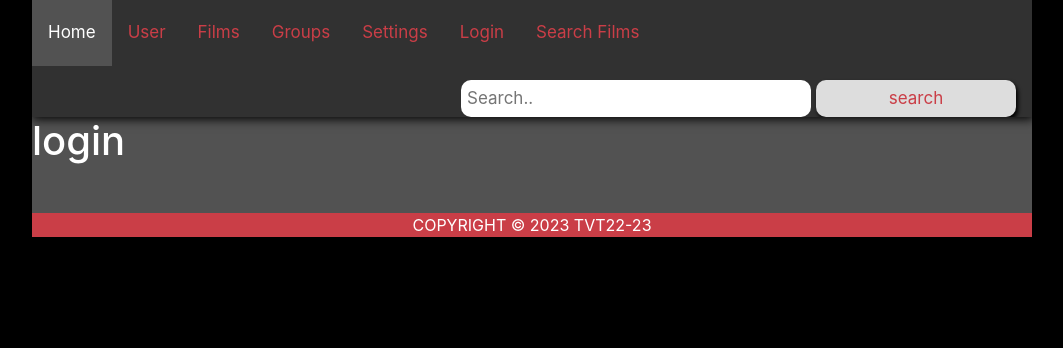
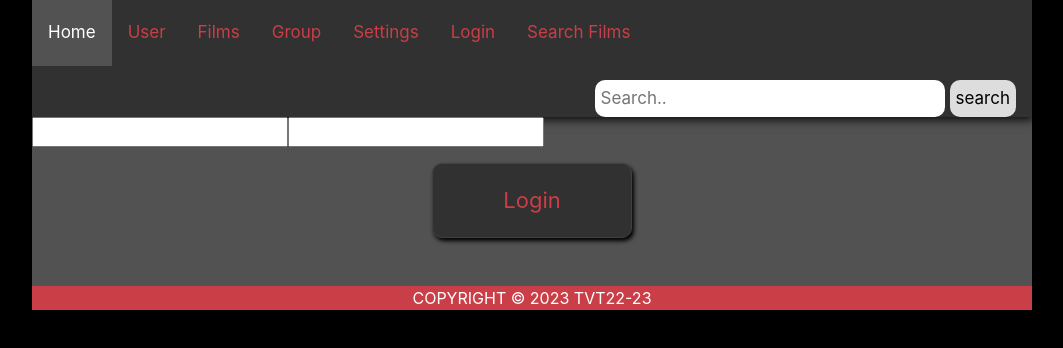
Before and after one commit to TVT22-23/WebbikehitysProjekti, a React (Create React App) app in the folder react/: page /login in a window 1280 px wide. Shown: the top 348 px of the page, without its empty margins (108-1171 px from the left). Built offline with nearby package versions, Linux system fonts and the light colour scheme.

Commit message:
login toimii
Login toimii, myös vaikka sivun päivittää

```diff
--- a/react/package.json
+++ b/react/package.json
@@ -3,6 +3,7 @@
   "version": "0.1.0",
   "private": true,
   "dependencies": {
+    "@preact/signals-react": "^1.3.7",
     "@testing-library/jest-dom": "^5.17.0",
     "@testing-library/react": "^13.4.0",
     "@testing-library/user-event": "^13.5.0",
--- a/react/src/App.css
+++ b/react/src/App.css
@@ -96,7 +96,7 @@
 }
 
 .link-style a,
-button {
+.link-style button {
   margin-left: auto;
   margin-right: auto;
   margin-top: 1rem;
--- a/react/src/App.js
+++ b/react/src/App.js
@@ -2,7 +2,7 @@
 // import axios from "axios";
 import { Route, Routes } from "react-router-dom";
 import { User } from "./components/User";
-import { Login } from "./components/Auth";
+import Login from "./components/Login";
 import { NavbarContext } from "./components/Contexts";
 import { Navbar } from "./components/Navbar";
 import Groups from "./components/Groups";
@@ -29,8 +29,8 @@ function App() {
       </NavbarContext.Provider>
       <Routes>
         <Route path='' element={<Home />} />
-          <Route path='searchFilms' element={<SearchFilms />} />
-          <Route path="/user" element={<User />} />
+        <Route path='searchFilms' element={<SearchFilms />} />
+        <Route path="/user" element={<User />} />
         <Route path='/film' element={<Film />} >
           <Route path='cast' element={<Cast />} />
           <Route path='crew' element={<Crew />} />
--- a/react/src/components/Auth.js
+++ b/react/src/components/Auth.js
@@ -1,18 +1,29 @@
-// import { useContext } from "react";
-// import { LoginContext} from "./Contexts"
+import axios from "axios";
+import { useEffect, useState } from "react";
+import { TokenContext } from "./Contexts";
+import Login from "./Login";
 
-function Login() {
-    // const { login, setLogin } = useContext(LoginContext);
+function Authorization() {
 
-    // const buttonLabel = login ? 'logout' : 'login';
+    //login is controlled by token that is save to session storag.
+    const [token, setToken] = useState(() => {
+        const t = sessionStorage.getItem('token');
+        return t === null || t === 'null' ? '' : t;
+    });
+
+    //Setting token for axios header as deafult.
+    axios.defaults.headers.common['Authorization'] = 'Bearer ' + token;
+
+    //Saving the token to session storage if it changes.
+    useEffect(() => {
+        sessionStorage.setItem('token', token);
+    }, [token]);
 
     return (
-        <div>
-            <h1>login</h1>
-            {/* {login ? <h2>Welcome</h2> : <h2>unauthorized</h2>}
-            <button onClick={() => setLogin(prev => !prev)}>{buttonLabel}</button> */}
-        </div>
+        <TokenContext.Provider value={{ token, setToken }}>
+            <Login />
+        </TokenContext.Provider>
     );
 }
 
-export {Login};
+export default Authorization;
--- a/react/src/components/Film.js
+++ b/react/src/components/Film.js
@@ -1,5 +1,5 @@
-import { Link, Outlet, useParams } from "react-router-dom";
-import { Col, Container, Image, Row, Form } from 'react-bootstrap';
+import { useParams } from "react-router-dom";
+import { Col, Container, Image, Row} from 'react-bootstrap';
 import movie_poster from '../testikuvia/movie_poster.jpg';
 import disney from '../testikuvia/disney.png'
 import hbo from '../testikuvia/hbo.png'
@@ -81,7 +81,7 @@ function FilmInfo(){
 function WhereToWatch(){
   return(
     <div>
-      <p class="watch">
+      <p className="watch">
         <button className="whereButton">
           <Image src={netflix} height={70}/>
         </button>
--- /dev/null
+++ b/react/src/components/Login.js
@@ -0,0 +1,48 @@
+import { useState } from "react";
+import axios from "axios";
+import { jwtToken } from "./Signals";
+
+
+
+//login: post uname and pw and get jwtToken as response, if logged in display logged in
+//if not logged in, display loginForm and create an account
+function Login() {
+
+
+    return (
+
+        <div className="link-style">
+            {jwtToken.value.length === 0 ? <LoginForm /> :
+                <button onClick={() => jwtToken.value = ''}>Logout</button>}
+        </div>
+
+    )
+}
+
+function LoginForm() {
+    const [user_name, setUser_name] = useState('');
+    const [password, setPassword] = useState('');
+
+    function login() {
+        //send user_name and password as formdata
+        const formData = new FormData();
+        formData.append('user_name', user_name);
+        formData.append('password', password);
+
+        axios.post('/account/login', formData)
+        .then(resp => jwtToken.value = resp.data.jwtToken)
+        .catch(error => console.log(error.response.data));
+    }
+    return (
+        <div>
+                <div className="link-style">
+                    <input onChange={e => setUser_name(e.target.value)}></input>
+                    <input onChange={e => setPassword(e.target.value)}></input>
+                    <button onClick={login} >Login</button>
+                </div>
+
+        </div>
+    );
+}
+
+export default Login;
--- a/react/src/components/Navbar.js
+++ b/react/src/components/Navbar.js
@@ -5,21 +5,21 @@ function Navbar() {
 return(
 <div className="topnav">
 
-  {/* <Link to="/" className="active">Home</Link>
+  <Link to="/" className="active">Home</Link>
   <Link to="/user">User</Link>
   <Link to="/film">Films</Link>
   <Link to="/group">Group</Link>
   <Link to="/settings">Settings</Link>
   <Link to="/login">Login</Link>
-  <Link to="/searchFilms">Search Films</Link> */}
+  <Link to="/searchFilms">Search Films</Link>
 
-  <a className="active" href="/" >Home</a>
+  {/* <a className="active" href="/" >Home</a>
    <a href="user">User</a>
   <a href="film">Films</a>
   <a href="groups">Groups</a>
   <a href="settings">Settings</a>
   <a href="login">Login</a>
-  <a href="searchFilms">Search Films</a>
+  <a href="searchFilms">Search Films</a> */}
 
   <div className="search-container">
     <form action="/action_page.php">
--- a/react/src/components/Review-modal.js
+++ b/react/src/components/Review-modal.js
@@ -19,7 +19,7 @@ const mockReviews = [
 //         })
 // }, []);
 
-//fetches review data and
+//fetches review data
 function ModalReview({ id, show, handleClose }) {
 
     const [review, setReview] = useState(null);
--- /dev/null
+++ b/react/src/components/Signals.js
@@ -0,0 +1,20 @@
+import { effect, signal } from "@preact/signals-react";
+
+
+//token tallennetaan session storageen
+function getSessionToken() {
+    const t = sessionStorage.getItem('token');
+    console.log(t)
+    console.log('sakset')
+    return t===null || t==='null' ? '' :t;
+}
+
+
+//token haetaan session storagesta
+export const jwtToken = signal(getSessionToken());
+
+
+//aina kun jwtToken muuttuu, päivitetään sen arvo session storagessa
+effect(() => {
+    sessionStorage.setItem('token', jwtToken.value);
+});
--- a/react/src/index.js
+++ b/react/src/index.js
@@ -5,7 +5,9 @@ import { BrowserRouter } from 'react-router-dom';
 import '../node_modules/bootstrap/dist/css/bootstrap.min.css';
 import './index.css';
 import './App.css'
+import axios from 'axios';
 
+axios.defaults.baseURL = 'http://localhost:3001';
 
 const root = ReactDOM.createRoot(document.getElementById('root'));
 root.render(
```
Also changed, not shown: 1 other file (tests, documents, lock files or other folders).
